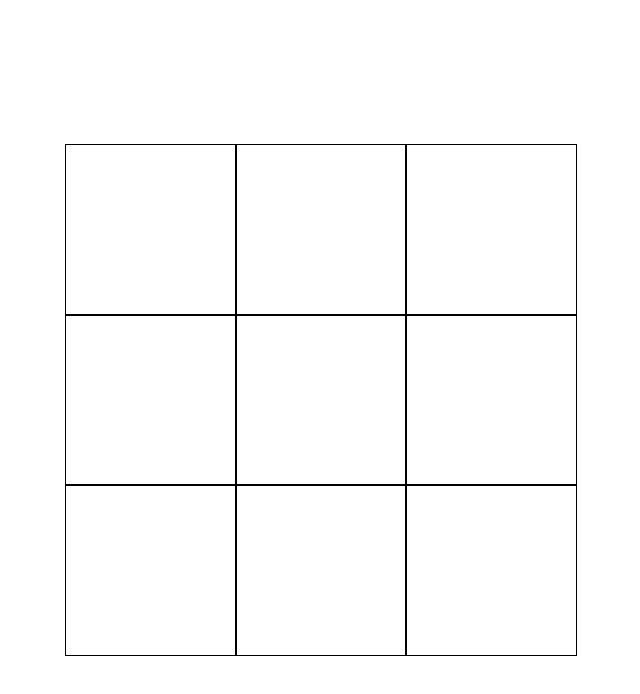
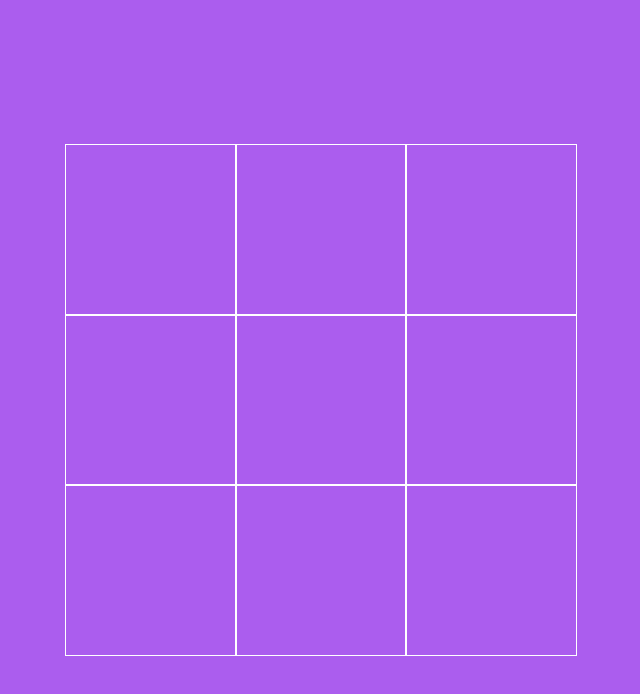
Before and after one commit to Ochirsaikhan/tic-tac-toe, a React (Create React App) app: page / in a window 1280 px wide. Shown: the top 694 px of the page, without its empty margins (319-959 px from the left). Built offline with nearby package versions, Linux system fonts and the light colour scheme; the HTML template or start-up script is replaced by a standard one.

Commit message:
Add some more basic styling

```diff
--- a/src/index.css
+++ b/src/index.css
@@ -56,19 +56,24 @@ code {
   font-size: 69px;
   padding: 3.5rem;
   text-align: center;
-  border: 1px solid black;
+  border: 1px solid white;
   /* border-radius: 20%; */
 
   /* Prevent grid items from stretching */
   min-width: 0;
   min-height: 0;
+
+  transition: all 0.3s;
 }
 
 .box-cell:hover {
-  background-color: lightcoral;
+  background-color: #1DA11F;
 }
 
-.container {
-  /* background-image: url("https://static.vecteezy.com/system/resources/previews/004/532/221/non_2x/tic-tac-toe-seamless-background-on-dark-blue-illustration-vector.jpg"); */
-  background-color: aqua;
+body {
+  background-color: #AB5DEE;
 }
+
+.swal-overlay {
+  background-color: rgba(29, 221, 51, 0.4);
+}
```
